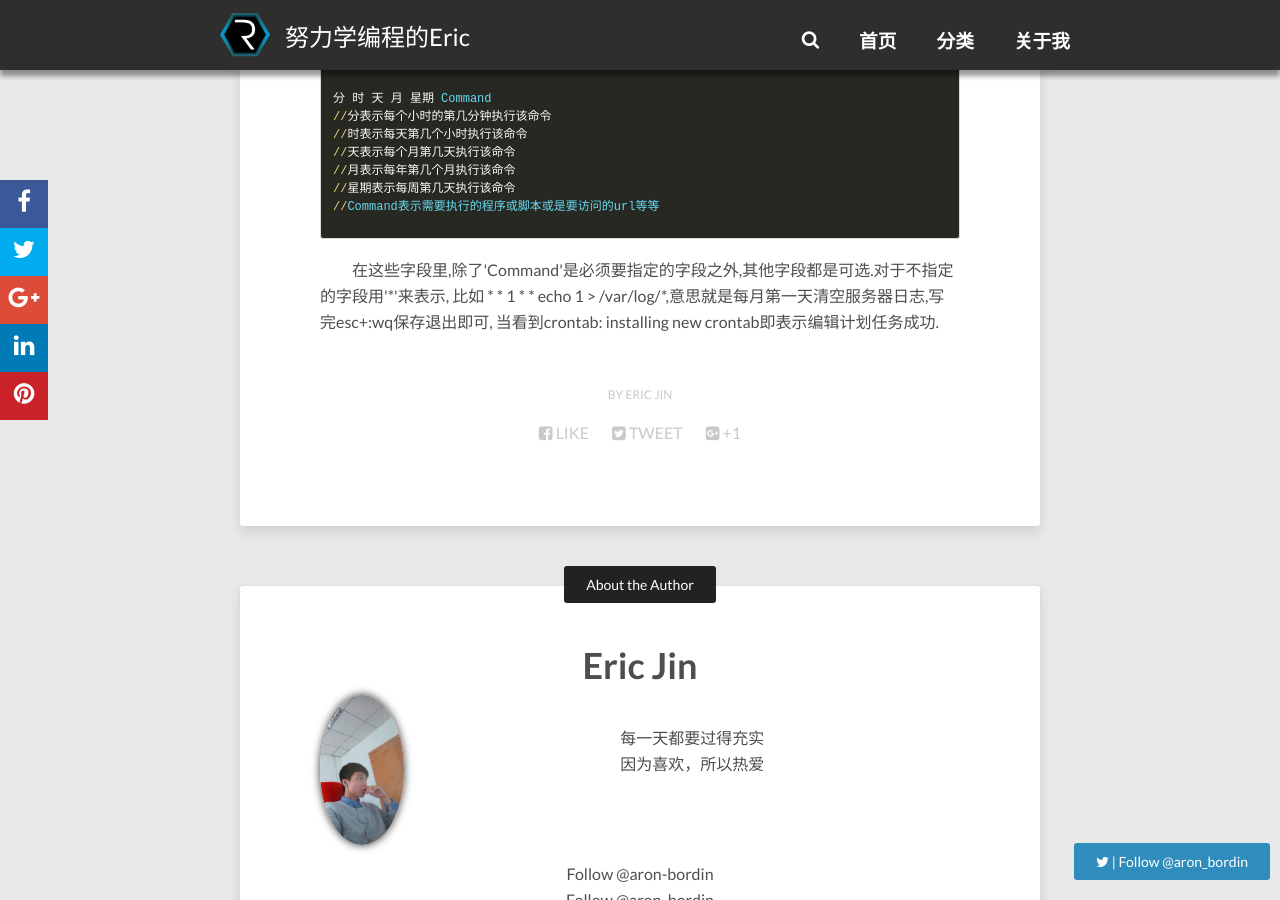
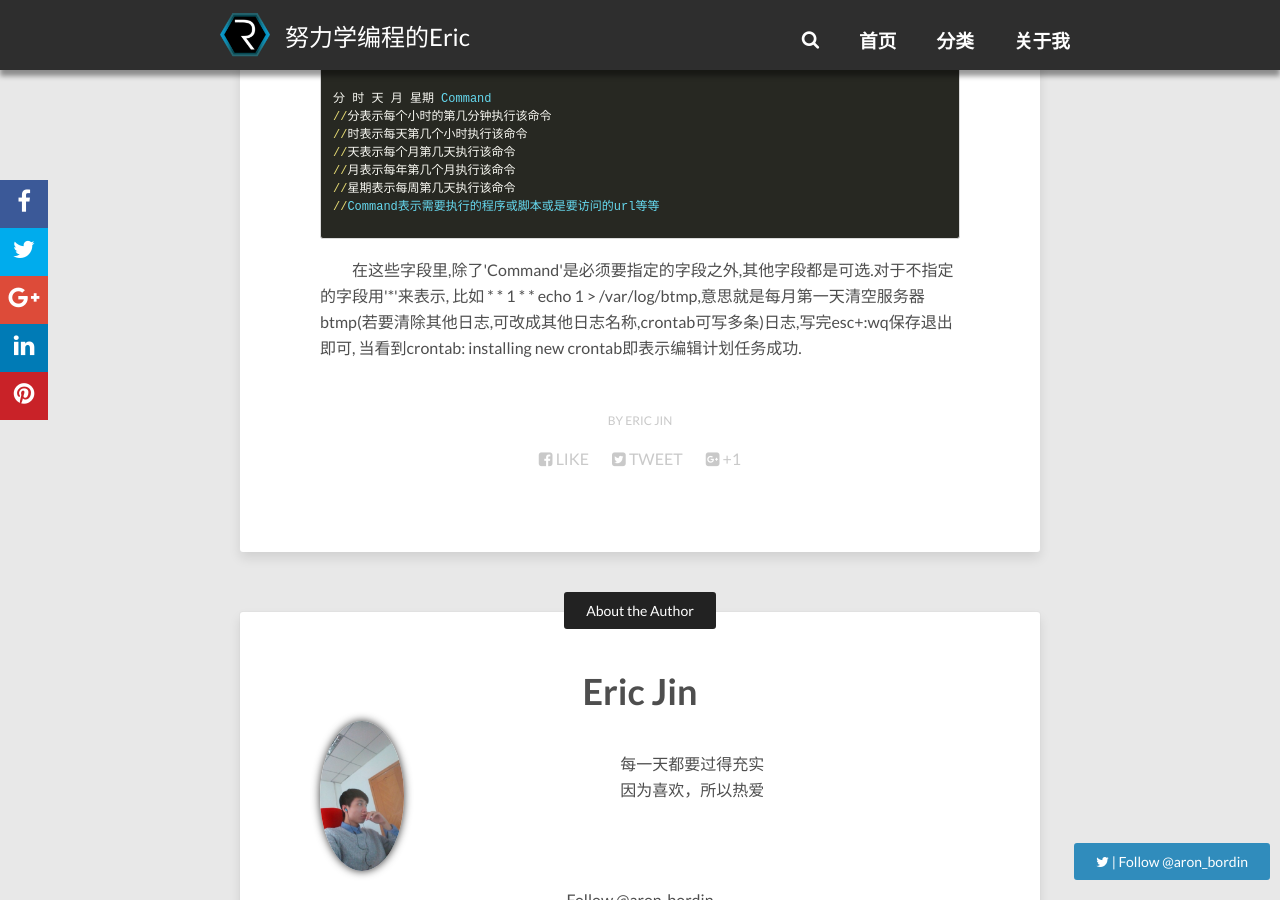
Before and after one commit to 352512482/Eric, a Jekyll site: the page built from _posts/2016-03-21-centos清空日志与编辑计划任务.markdown, in a window 1280 px wide and 900 px high, scrolled down 1478 px. Built offline with Jekyll 4.4.1, drawn with Linux system fonts in a browser that asks for light colours; nearby versions of some CDN libraries; comment, search, counter and statistics services are not loaded.

Commit message:
修改文章

```diff
--- a/_posts/2016-03-21-centos清空日志与编辑计划任务.markdown
+++ b/_posts/2016-03-21-centos清空日志与编辑计划任务.markdown
@@ -37,6 +37,6 @@ category: PHP
 //Command表示需要执行的程序或脚本或是要访问的url等等
 {% endhighlight %}
 　　在这些字段里,除了'Command'是必须要指定的字段之外,其他字段都是可选.对于不指定的字段用'*'来表示,
-比如 * * 1 * * echo 1 > /var/log/*,意思就是每月第一天清空服务器日志,写完esc+:wq保存退出即可,
+比如 * * 1 * * echo 1 > /var/log/btmp,意思就是每月第一天清空服务器btmp(若要清除其他日志,可改成其他日志名称,crontab可写多条)日志,写完esc+:wq保存退出即可,
 当看到crontab: installing new crontab即表示编辑计划任务成功.
 </p>
```
